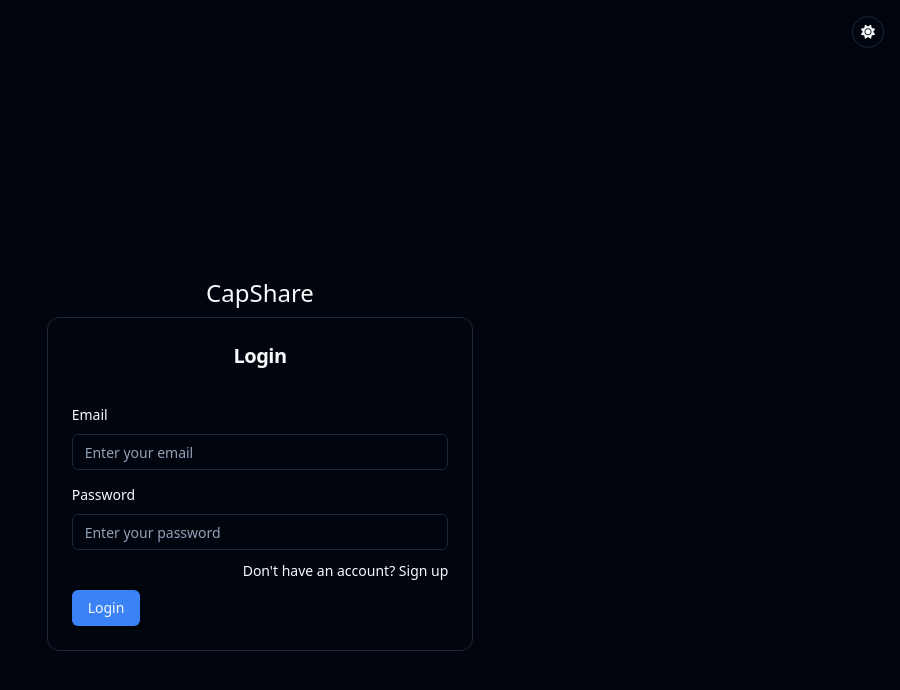
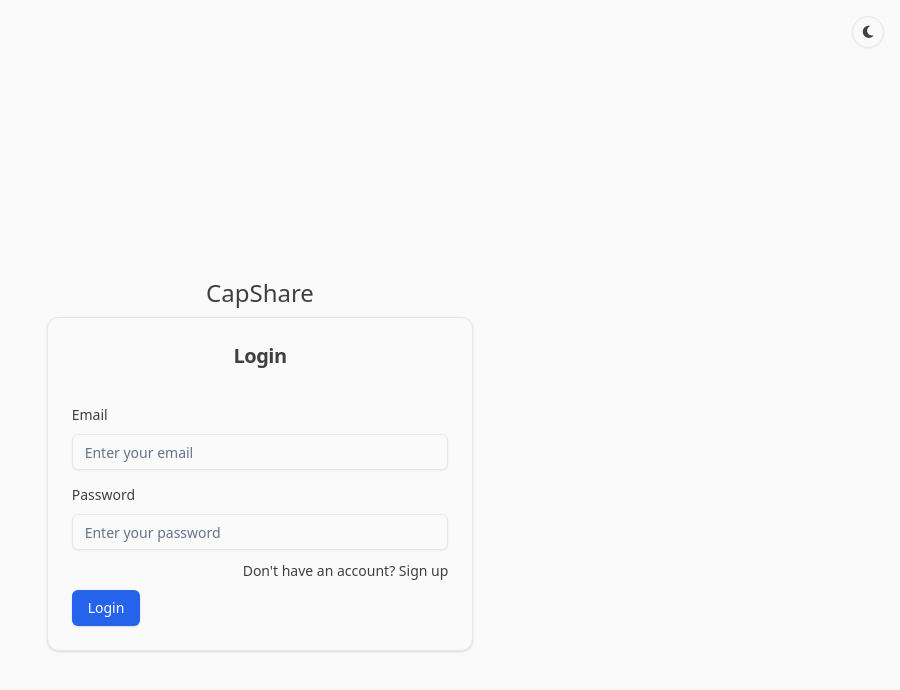
Before and after one commit to kevinchauhan/capshare-frontend, a React (Vite) app: page /auth/login in a window 1280 px wide. Shown: the top 690 px of the page, without its empty margins (380-1280 px from the left). Built offline with nearby package versions, Linux system fonts and the light colour scheme; no server answers.

Commit message:
change ui

```diff
--- a/src/main.tsx
+++ b/src/main.tsx
@@ -11,7 +11,7 @@ const queryClient = new QueryClient()
 ReactDOM.createRoot(document.getElementById('root')!).render(
   <React.StrictMode>
     <QueryClientProvider client={queryClient}>
-      <ThemeProvider defaultTheme="dark" storageKey="vite-ui-theme">
+      <ThemeProvider defaultTheme="light" storageKey="vite-ui-theme">
         <RouterProvider router={router} />
       </ThemeProvider>
     </QueryClientProvider>
--- a/src/pages/login.tsx
+++ b/src/pages/login.tsx
@@ -98,7 +98,7 @@ const Login = () => {
                                 <Link to="/auth/signup" className="text-xs md:text-sm hover:underline">Don't have an account? Sign up</Link>
                             </div>
                             <div className="md:text-start text-center">
-                                <Button type="submit" className="" disabled={isPending}>
+                                <Button type="submit" className="text-white" disabled={isPending}>
                                     {
                                         isPending ? <div className="spinner-border h-5 w-5 mr-2 border-t-4 border-b-4 border-gray-100 rounded-full animate-spin"></div> : ''
                                     }
```
